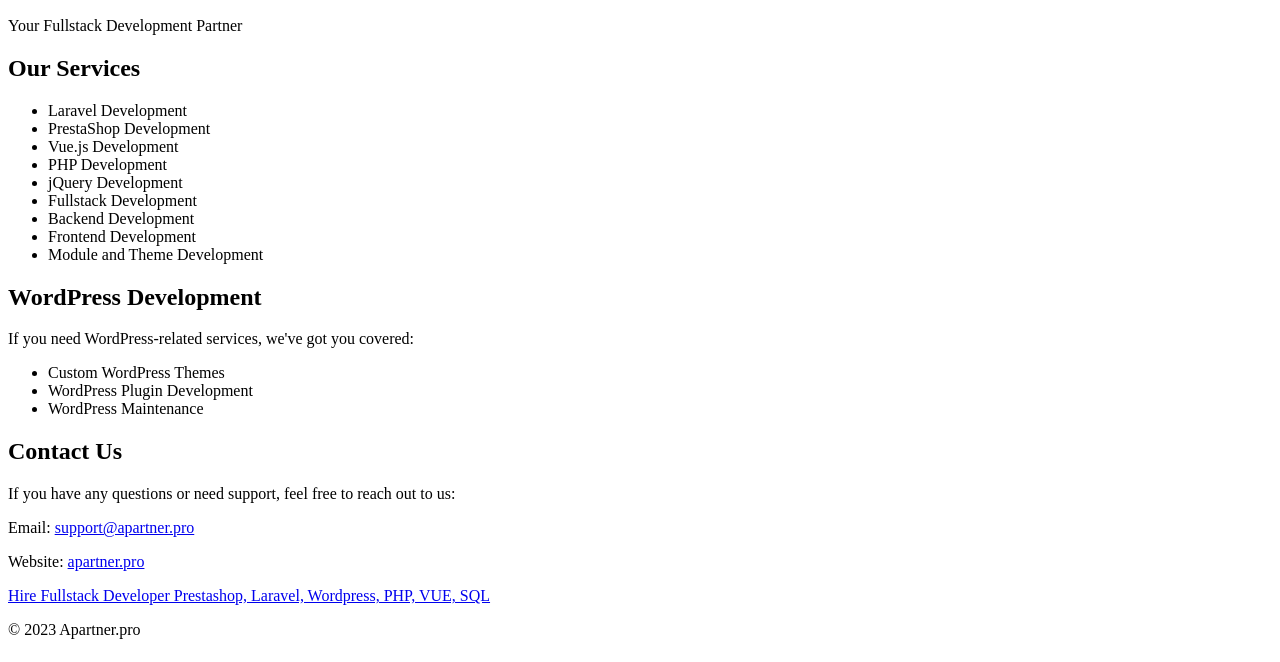
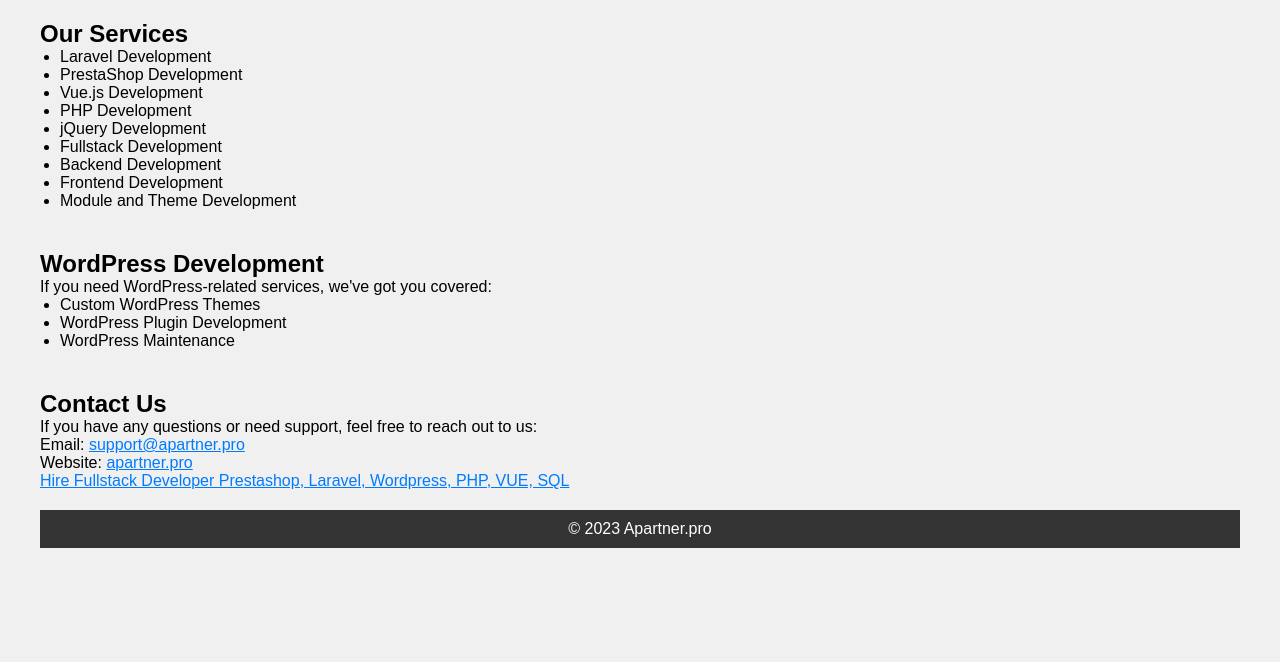
Before and after one commit to prestashop-developers/WORDPRESS.SUPPORTS.PRO, a plain HTML site: page index.html in a window 1280 px wide. Shown: the part 138-800 px from the top of the page. Drawn offline with Linux system fonts and the light colour scheme.

Commit message:
fix style

```diff
--- a/index.html
+++ b/index.html
@@ -6,7 +6,7 @@
     <meta name="description" content="Apartner.pro - Your Fullstack Development Partner">
     <title>Apartner.pro - Fullstack Development Services</title>
     <!-- Add your SEO meta tags here -->
-    <link rel="stylesheet" href="styles.css"> <!-- Add your CSS file path -->
+    <link rel="stylesheet" href="style.css"> <!-- Add your CSS file path -->
 </head>
 <body>
     <header>
```
